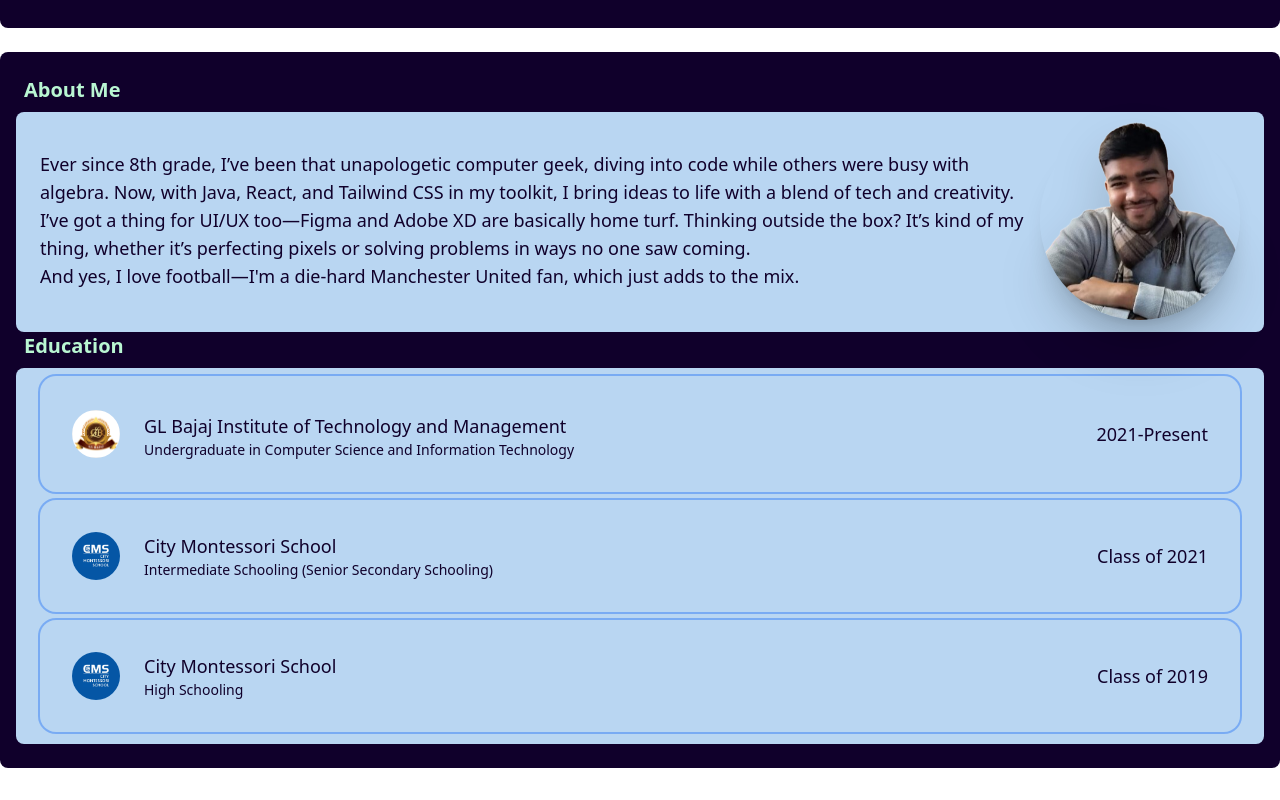
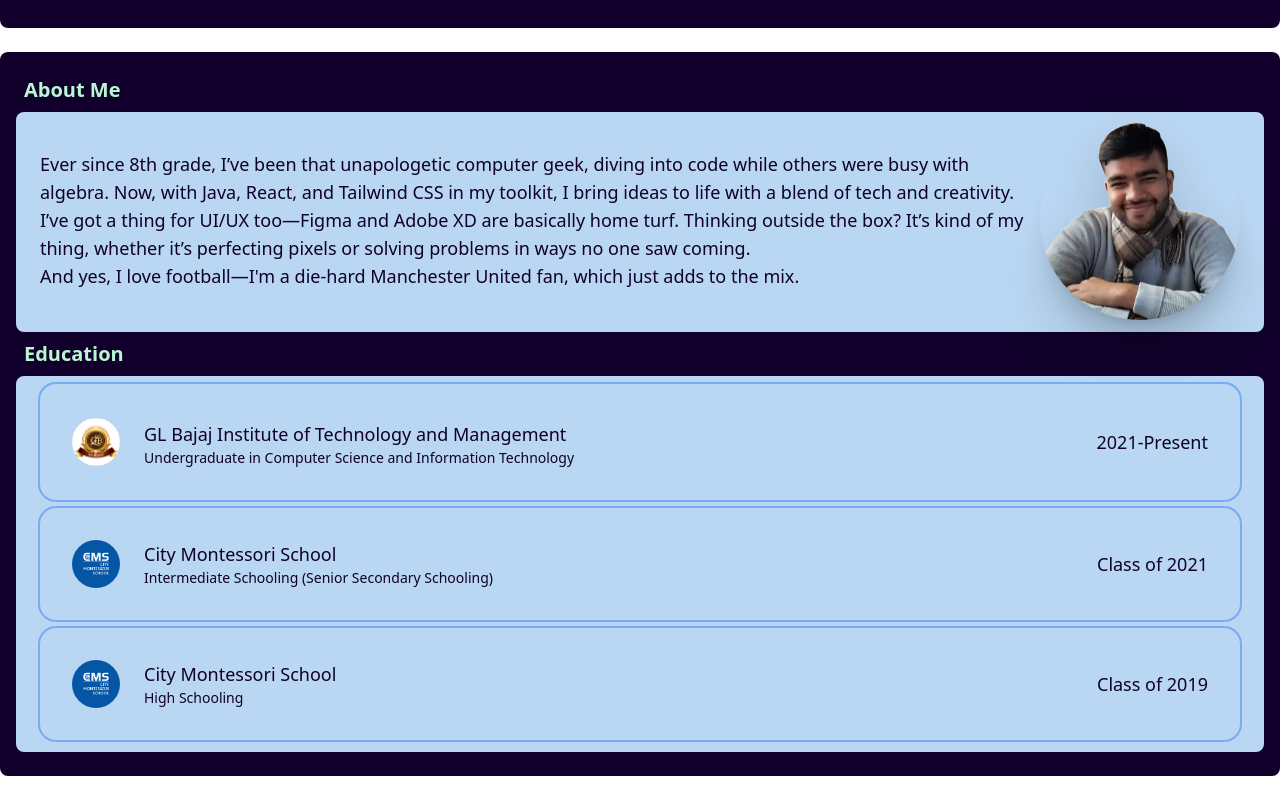
Before and after one commit to Piyuzh77/PortfolioDisplay, a React (Vite) app: page / in a window 1280 px wide. Shown: the part 2162-2962 px from the top of the page. Built offline with nearby package versions, Linux system fonts and the light colour scheme.

Commit message:
Update About.jsx

```diff
--- a/src/Components/About.jsx
+++ b/src/Components/About.jsx
@@ -47,7 +47,7 @@ const About = ({ theme }) => {
           <h1
             className={`text-xl font-extrabold ${
               isDark ? "text-darkNav" : "text-light"
-            } px-2`}
+            } px-2 mt-2`}
           >
             Education
           </h1>
```
